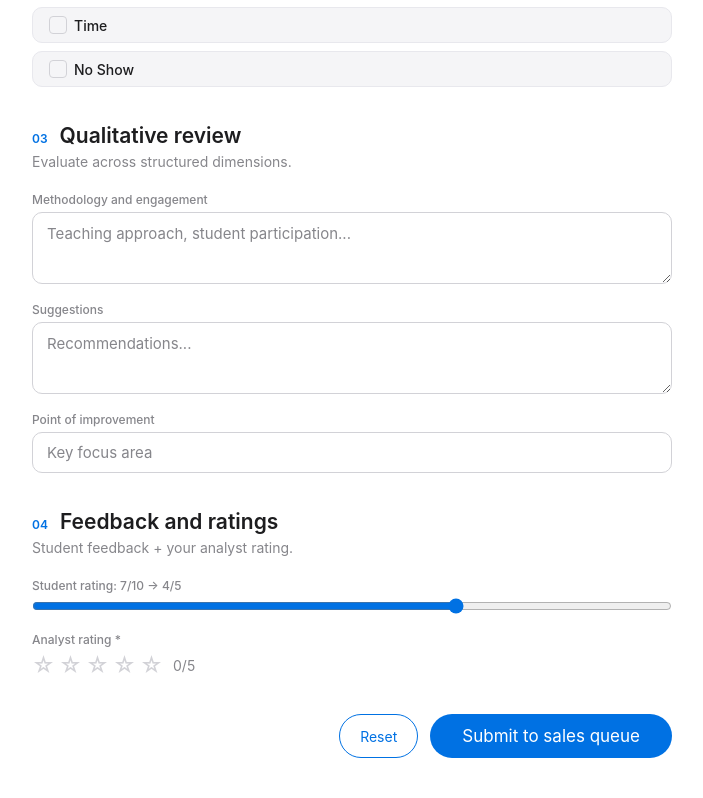
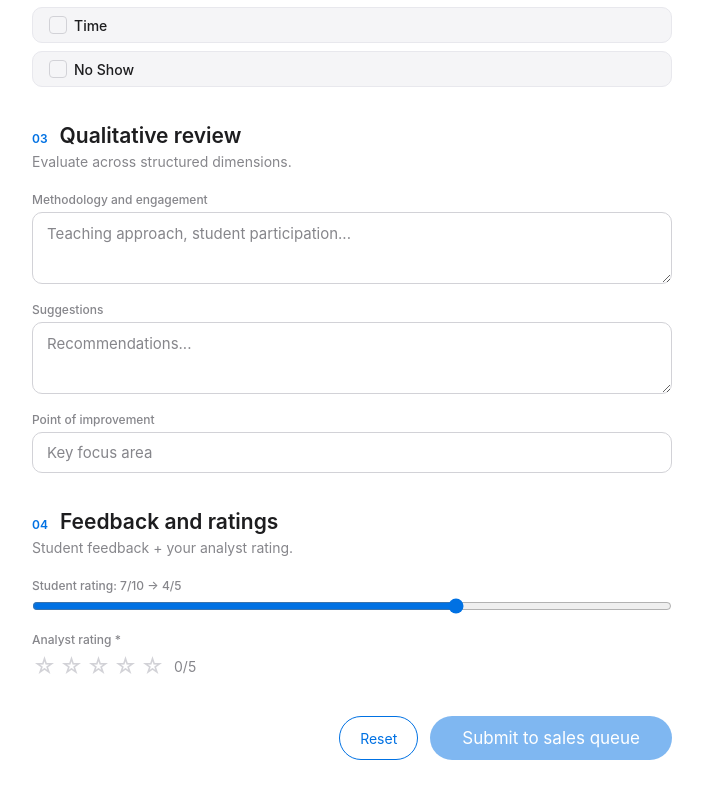
Before and after one commit to AI-Tutor1/demotoconversion-, a Next.js app: page /analyst in a window 1280 px wide. Shown: the part 1019-1817 px from the top of the page, without its empty margins (288-991 px from the left). Built offline with nearby package versions, Linux system fonts and the light colour scheme; no server answers; the database is empty.

Commit message:
fix(analyst): block submit without analyst rating

```diff
--- a/app/analyst/page.tsx
+++ b/app/analyst/page.tsx
@@ -40,6 +40,11 @@ export default function AnalystPage() {
 
   const submit = () => {
     if (submitting) return;
+    if (!f.analystRating) {
+      setErrors((p) => ({ ...p, analystRating: "Please rate" }));
+      flash("Analyst rating is required.");
+      return;
+    }
     if (!validate()) { flash("Please fix errors above"); return; }
     setSubmitting(true);
     const t = TEACHERS.find((x) => x.name === f.teacher);
@@ -151,7 +156,18 @@ export default function AnalystPage() {
               <input type="range" min="1" max="10" step="1" value={f.studentRaw} onChange={(e) => u("studentRaw", Number(e.target.value))} style={{ width: "100%", accentColor: BLUE }} />
             </Field>
             <Field label="Analyst rating *" error={errors.analystRating}>
-              <Stars value={f.analystRating} onChange={(v) => u("analystRating", v)} />
+              <div
+                style={{
+                  display: "inline-block",
+                  padding: errors.analystRating ? "6px 10px" : undefined,
+                  borderRadius: 10,
+                  border: errors.analystRating ? "1px solid #E24B4A" : "1px solid transparent",
+                  background: errors.analystRating ? "#FFEBEE" : "transparent",
+                  transition: "all 0.15s",
+                }}
+              >
+                <Stars value={f.analystRating} onChange={(v) => u("analystRating", v)} />
+              </div>
             </Field>
           </SectionHeader>
 
@@ -159,9 +175,14 @@ export default function AnalystPage() {
             <button className="pill pill-outline" onClick={() => { setF(blank); setErrors({}); }} disabled={submitting}>Reset</button>
             <button
               className="pill pill-blue"
-              style={{ padding: "12px 32px", fontSize: 17, opacity: submitting ? 0.6 : 1, cursor: submitting ? "default" : "pointer" }}
+              style={{
+                padding: "12px 32px",
+                fontSize: 17,
+                opacity: submitting || f.analystRating === 0 ? 0.5 : 1,
+                cursor: submitting || f.analystRating === 0 ? "not-allowed" : "pointer",
+              }}
               onClick={submit}
-              disabled={submitting}
+              disabled={submitting || f.analystRating === 0}
             >
               {submitting ? "Submitting…" : "Submit to sales queue"}
             </button>
```
